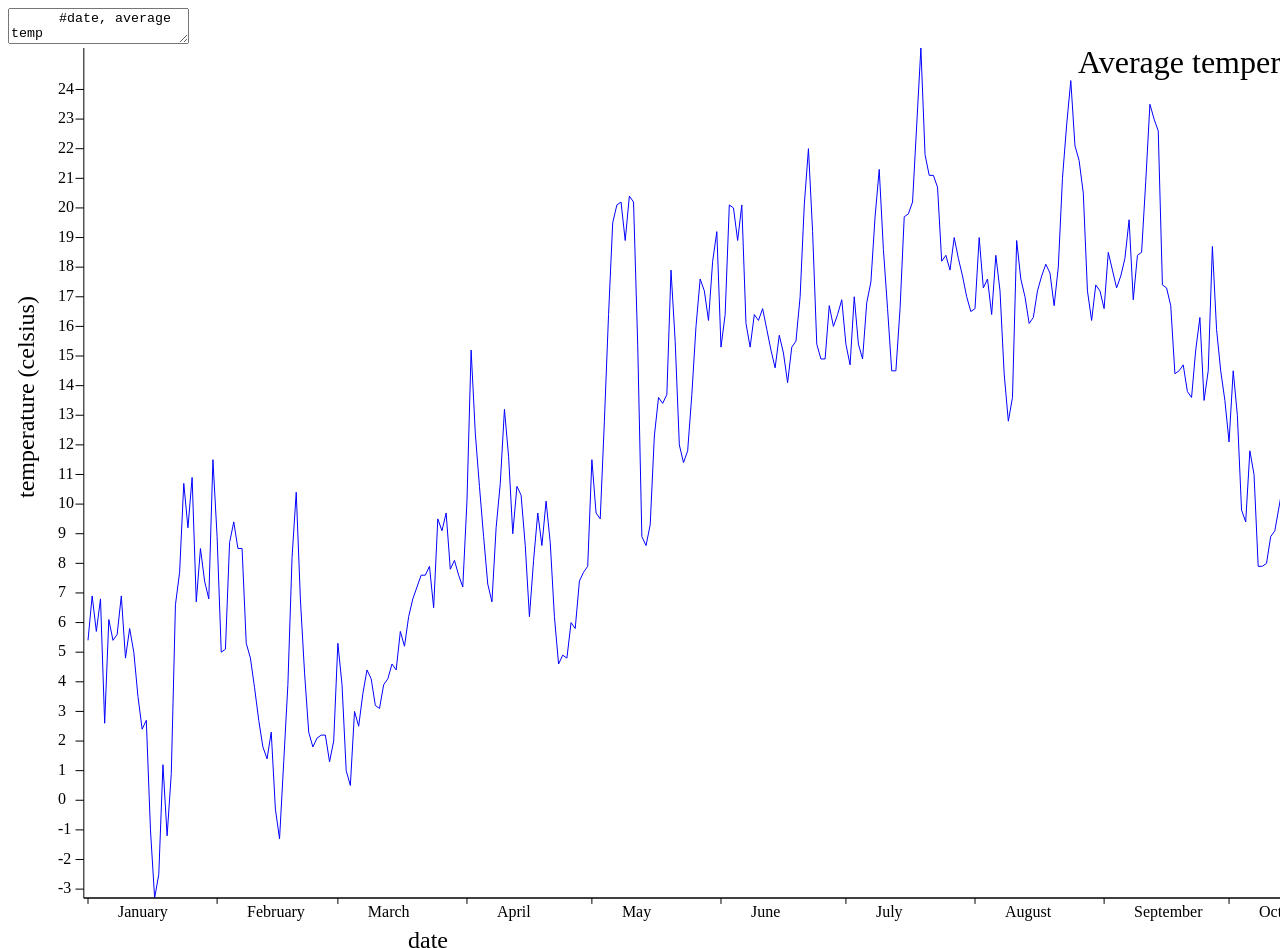
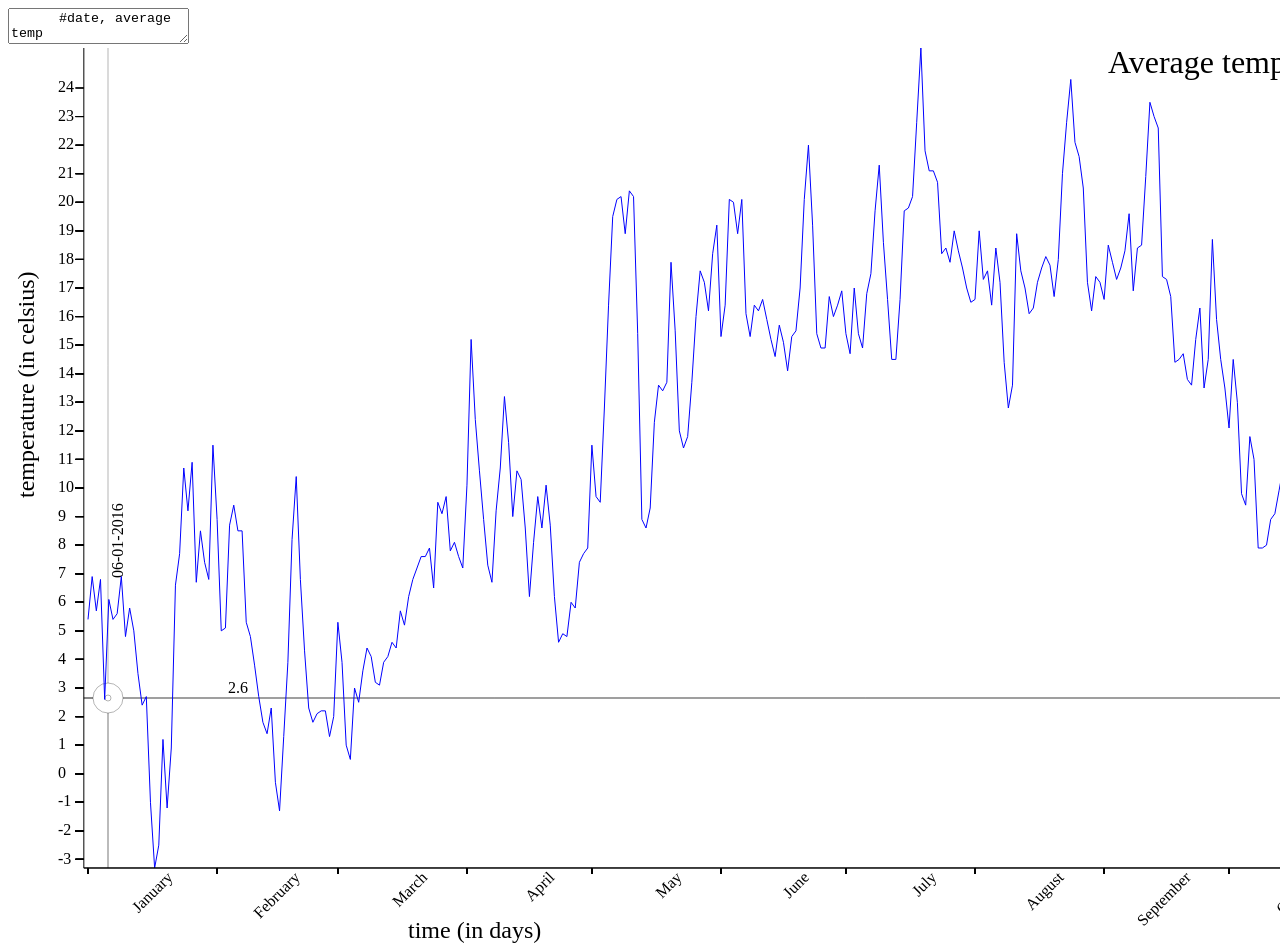
Before and after one commit to OrinHabich/DataProcessing, a plain HTML site: page Homework/week2/KNMI_2016.html in a window 1280 px wide. Shown: the top 948 px of the page. Drawn offline with Linux system fonts and the light colour scheme.

Commit message:
added canvas with crosshair (not interactive)

```diff
--- a/Homework/week2/KNMI_2016.html
+++ b/Homework/week2/KNMI_2016.html
@@ -370,8 +370,20 @@
       20161230,-11
       20161231,18
     </textarea>
-    <canvas id="myCanvas" width="1600" height="900"></canvas>
-
+    <div id="stage">
+      <canvas id="Canvas" width="1600" height="900"></canvas>
+      <canvas id="interactive_layer" width="1600" height="900"></canvas>
+    </div>
+    <style>
+      #stage {
+        width: 1600px;
+        height: 900px;
+        position: relative;
+      }
+      canvas { position: absolute; }
+      #Canvas { z-index: 3 }
+      #interactive_layer { z-index: 2 }
+    </style>
     <script>
       // Etmaalgemiddelde temperatuur (in 0.1 graden Celsius) per dag in 2016
       // 2016 was a leap year
@@ -405,8 +417,6 @@
         temperatures.push(temperature)
       }
 
-      console.log(months)
-
       domain = [1, num_days_2016]
       range = [min_temp, max_temp]
 
@@ -434,24 +444,24 @@
       }
 
       marge_west = 80
-      marge_south = 50
-      canvas_width = document.getElementById("myCanvas").width
-      canvas_height = document.getElementById("myCanvas").height
+      marge_south = 80
+      canvas_width = document.getElementById("Canvas").width
+      canvas_height = document.getElementById("Canvas").height
 
       // obtain scaling formulas to adjust axes to canvas
       f_x = createTransform([1, num_days_2016], [marge_west, canvas_width])
       f_y = createTransform(range, [canvas_height - marge_south, 0])
 
       // canvas
-      var canvas = document.getElementById('myCanvas');
+      var canvas = document.getElementById('Canvas');
       var ctx = canvas.getContext('2d');
 
       ctx.font = '32px Times New Roman';
-      ctx.fillText('Average temperature in De Bilt (NL)', canvas_width - 530, 25);
-      ctx.fillText('2016', canvas_width - 200, 50);
+      ctx.fillText('Average temperature in De Bilt (NL)', canvas_width - 500, 25);
+      ctx.fillText('2016', canvas_width - 120, 60);
 
       ctx.font = '24px Times New Roman';
-      ctx.fillText('date', canvas_width / 4, canvas_height);
+      ctx.fillText('time (in days)', canvas_width / 4, canvas_height - 10);
 
       // plotting the graph
       ctx.strokeStyle = 'blue';
@@ -467,23 +477,30 @@
 
       ctx.textBaseline = 'middle'
 
-      // content and lay-out x-axis
-      ctx.font = '16px Times New Roman';
-      month_names = ['January', 'February', 'March', 'April', 'May', 'June',
-       'July', 'August', 'September', 'October', 'November', 'December']
+      // lay-out x-axis
       for (i = 0; i < months.length; i++){
-        ctx.beginPath();
         ctx.moveTo(f_x(months[i]), f_y(min_temp));
         ctx.lineTo(f_x(months[i]), f_y(min_temp - 2));
         ctx.stroke();
+      }
 
-        ctx.fillText(month_names[i], f_x(months[i]) + 30, canvas_height - 35);
+      // names along x-axis
+      ctx.font = '16px Times New Roman';
+      month_names = ['January', 'February', 'March', 'April', 'May', 'June',
+         'July', 'August', 'September', 'October', 'November', 'December']
+      ctx.rotate(-Math.PI/4);
+      ctx.textAlign="end";
+      for (i = 0; i < months.length; i++){
+        ctx.fillText(month_names[i],  - 470 + 90 * i, 700 + 90 * i);
       }
+
+      // reset text settings
+      ctx.rotate(Math.PI/4);
+      ctx.textAlign="start";
 
       // content and lay-out y-axis
       for (i = Math.round(min_temp / 10); i < Math.round(max_temp / 10); i++){
         y = f_y(i * 10)
-        ctx.beginPath();
         ctx.moveTo(f_x(0), y);
         ctx.lineTo(f_x(-2), y);
         ctx.stroke();
@@ -492,22 +509,90 @@
       }
 
       // x_axis
-      ctx.beginPath();
       ctx.moveTo(f_x(0), f_y(min_temp));
       ctx.lineTo(f_x(num_days_2016), f_y(min_temp));
       ctx.stroke();
 
       // y_axis
-      //ctx.beginPath();
       ctx.moveTo(f_x(0), f_y(min_temp));
       ctx.lineTo(f_x(0), f_y(max_temp));
       ctx.stroke();
 
-      // TODO rotate text
       //ctx.textAlign = "center";
       ctx.font = '24px Times New Roman';
       ctx.rotate(-Math.PI/2);
-      ctx.fillText('temperature (celsius)', - canvas_height / 2, 20);
+      ctx.fillText('temperature (in celsius)', - canvas_height / 2, 20);
+
+
+/*
+  THE SECOND CANVAS
+*/
+
+      var canvas = document.getElementById('interactive_layer');
+      var ctx2 = canvas.getContext('2d');
+
+      crosshair_x = 100
+      crosshair_y = 650
+      crosshair_size_large = 15
+      crosshair_size_small = 3
+
+      ctx2.lineWidth = 0.3;
+
+      // x_axis
+      ctx2.moveTo(f_x(0), crosshair_y);
+      ctx2.lineTo(crosshair_x - crosshair_size_large, crosshair_y);
+      ctx2.stroke();
+      ctx2.moveTo(crosshair_x + crosshair_size_large, crosshair_y);
+      ctx2.lineTo(canvas_width, crosshair_y);
+      ctx2.stroke();
+
+      // y_axis
+      ctx2.moveTo(crosshair_x, f_y(min_temp));
+      ctx2.lineTo(crosshair_x, crosshair_y + crosshair_size_large);
+      ctx2.stroke();
+      ctx2.moveTo(crosshair_x, crosshair_y - crosshair_size_large);
+      ctx2.lineTo(crosshair_x, 0);
+      ctx2.stroke();
+
+      ctx2.beginPath();
+      ctx2.ellipse(crosshair_x, crosshair_y, crosshair_size_small, crosshair_size_small, 0, 0, 2 * Math.PI);
+      ctx2.stroke();
+      ctx2.beginPath();
+      ctx2.ellipse(crosshair_x, crosshair_y, crosshair_size_large, crosshair_size_large, 0, 0, 2 * Math.PI);
+      ctx2.stroke();
+
+      f_x_inv = createTransform([marge_west, canvas_width], [1, num_days_2016])
+      day = Math.round(f_x_inv(crosshair_x))
+      ctx2.font = '16px Times New Roman';
+      ctx2.rotate(-Math.PI/2);
+      // distance of date from crosshair
+      crdist = 120
+      if (crosshair_y < crdist){
+        ctx2.fillText(dates[day - 1], - crosshair_y - crdist, crosshair_x + 15);
+      }
+      else{
+        ctx2.fillText(dates[day - 1], - crosshair_y + crdist, crosshair_x + 15);
+      }
+      // reset text angle
+      ctx2.rotate(Math.PI/2);
+
+      f_y_inv = createTransform([canvas_height - marge_south, 0], range)
+      ctx2.font = '16px Times New Roman';
+
+      // distance of temperature from crosshair
+      crdisttemp = 120
+      if (crosshair_y < crdisttemp){
+        ctx2.fillText(Number(temperatures[day - 1])/10, crosshair_x - crdisttemp, crosshair_y - 5);
+      }
+      else{
+        ctx2.fillText(Number(temperatures[day - 1])/10, crosshair_x + crdisttemp, crosshair_y - 5);
+      }
+
+      console.log(Number(temperatures[day - 1])/10)
+
+
+
+
 
     </script>
   </body>
```
